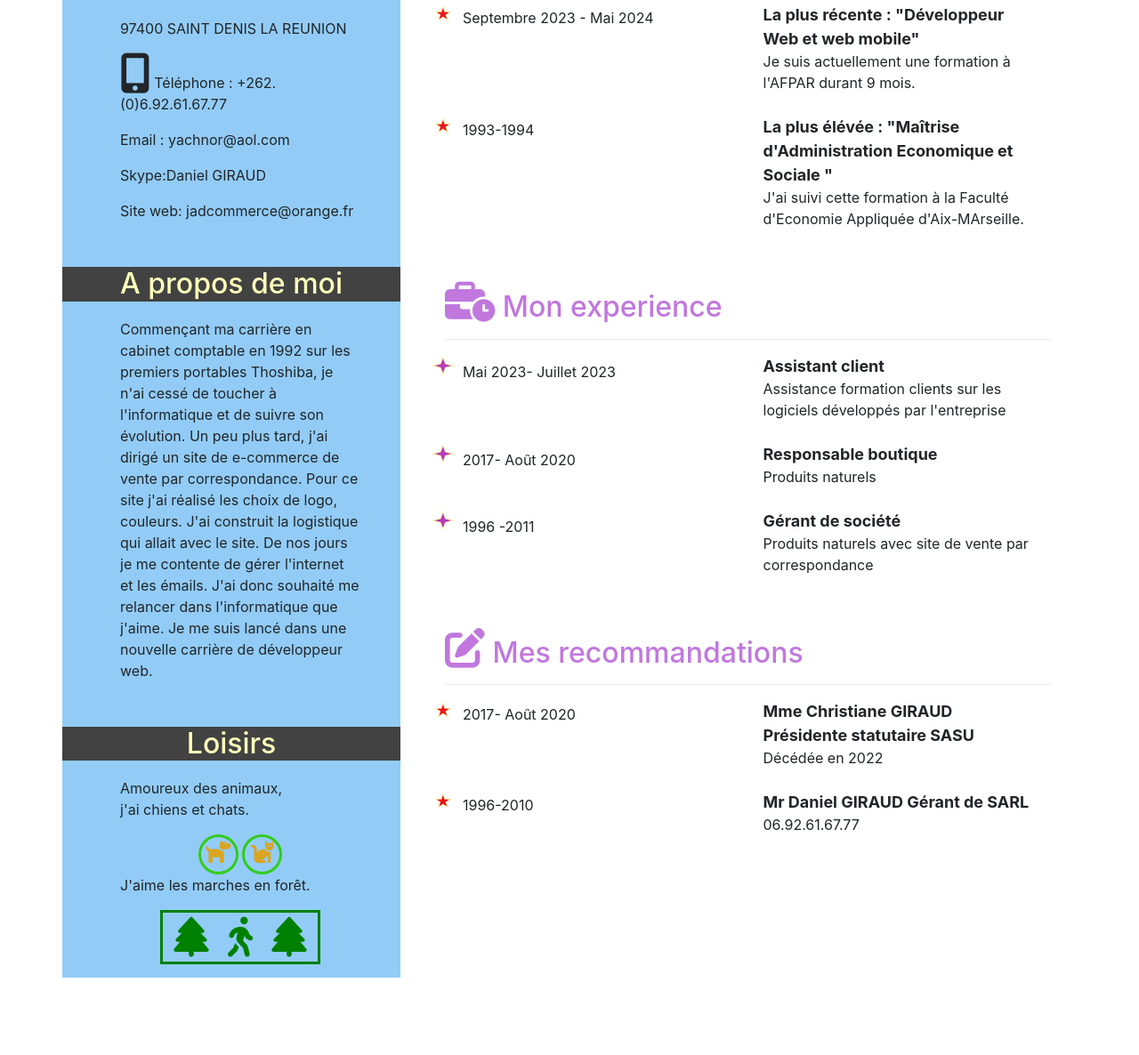
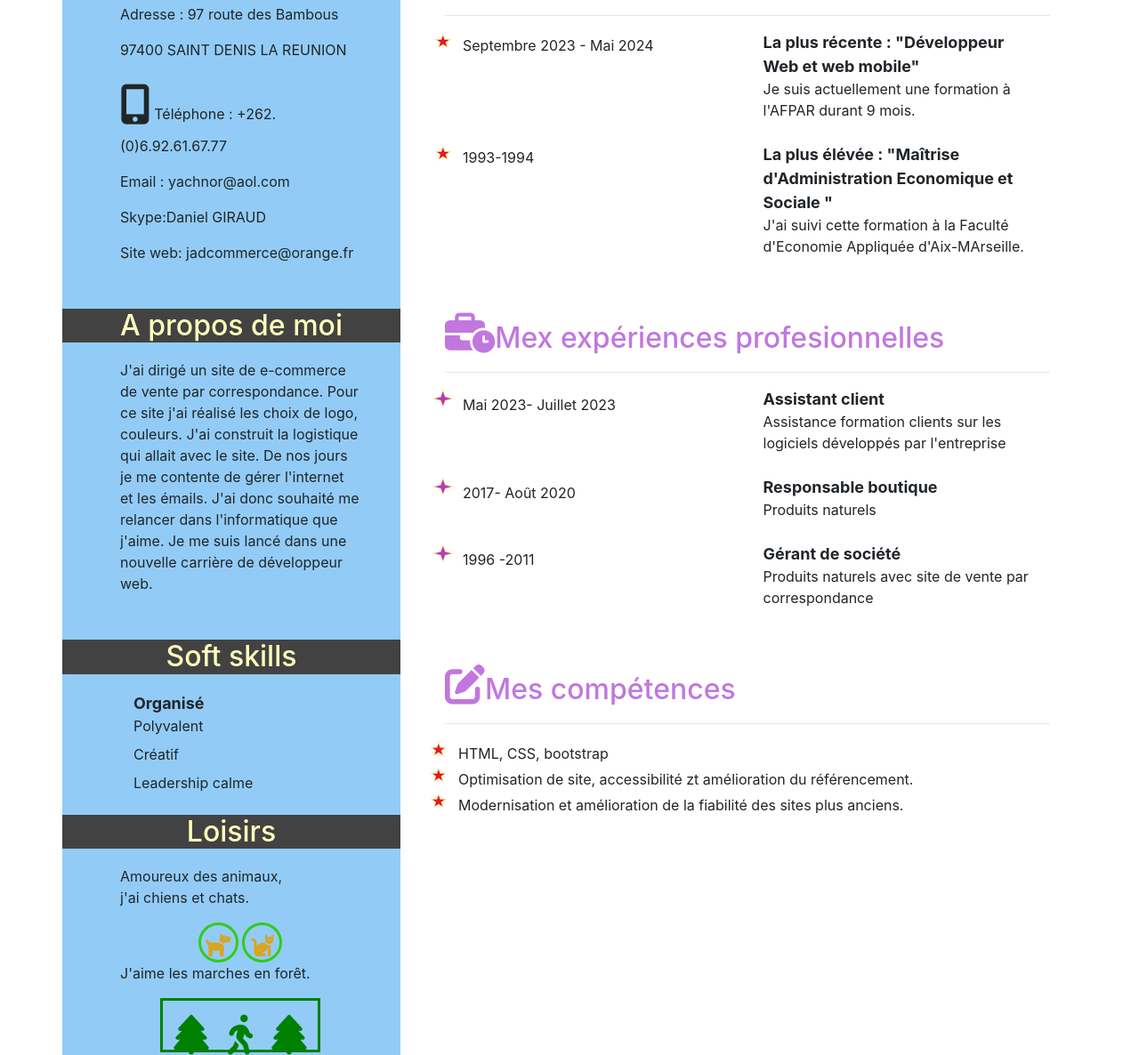
Before and after one commit to yachberlin7/CV2023, a plain HTML site: page page1-cv.html in a window 1280 px wide. Shown: the part 412-1598 px from the top of the page at 89% size. Before the commit the page ends 1511 px from the top, so only its background shows below. Drawn offline with nearby package versions, Linux system fonts and the light colour scheme.

Commit message:
maj06112023

```diff
--- a/page1-cv.html
+++ b/page1-cv.html
@@ -1,4 +1,4 @@
-<!DOCTYPE html>
+!DOCTYPE html>
 <html lang="fr">
   <head>
     <meta charset="utf-8" />
@@ -25,7 +25,7 @@
           </div>
           <div class="col-lg  col-md col-sm col-xs order-last">
             <h1> <em>DANIEL</em>  GIRAUD <br></h1>
-            <h5> <span>Dével</span>oppeur web junior</h5>
+            <h5> <span>Objectif : Dével</span>oppeur web et web mobile</h5>
           </div>
         </div>
     </header>
@@ -65,7 +65,7 @@
 
                 <section>
                   <!--l'experience professionnelle version liste avec signet construit-->
-                  <h2><i class="fas fa-business-time"></i>  Mon experience</h2>
+                  <h2><i class="fas fa-business-time"></i>Mex expériences profesionnelles</h2>
                   <hr>
                     <ol class="container">
                       <li class="row justify-content-between ">
@@ -99,27 +99,12 @@
                 </section>
                 <section>
                   <!--mes recommandations sans liste-->
-                  <h2><i class="fas fa-edit"></i>	 Mes recommandations</h2>
+                  <h2><i class="fas fa-edit"></i>Mes compétences</h2>
                   <hr>
                     <ul class="container">
-                      <li class="row justify-content-between ">
-                        <ul class="col-lg  col-md  col-sm ">
-                          <li> 2017- Août 2020</li>
-                        </ul>
-                        <dl class="col-lg col-md col-sm order-last">
-                          <dt>Mme Christiane GIRAUD Présidente statutaire SASU</dt>
-                          <dd>Décédée en 2022</dd>
-                        </dl>
-                      </li>
-                      <li class="row justify-content-between ">
-                        <ul class="col-lg  col-md  col-sm ">
-                            <li> 1996-2010 </li>
-                        </ul>
-                        <dl class="col-lg col-md col-sm order-last">
-                              <dt>Mr Daniel GIRAUD Gérant de SARL</dt>
-                              <dd>06.92.61.67.77</dd>
-                        </dl>
-                      </li>
+                      <li>HTML, CSS, bootstrap</li>
+                      <li>Optimisation de site, accessibilité zt amélioration du référencement.</li>
+                       <li>Modernisation et amélioration de la fiabilité des sites plus anciens.</li>
 
                     </ul>
                 </section>
@@ -148,7 +133,7 @@
                       <section>
                         <!--modification en section et en container-->
                         <h2>A propos de moi</h2>
-                          <p> Commençant ma carrière en cabinet comptable en 1992 sur les premiers portables Thoshiba, je n'ai cessé de toucher à l'informatique et de suivre son évolution. Un peu plus tard, j'ai dirigé un site de e-commerce de vente par correspondance. Pour ce site j'ai réalisé les choix de logo, couleurs. J'ai construit la logistique qui allait avec le site. De nos jours je me contente de gérer l'internet et les émails. J'ai donc souhaité me relancer dans l'informatique que j'aime. Je me suis lancé dans une nouvelle carrière de développeur web. </p>
+                          <p> J'ai dirigé un site de e-commerce de vente par correspondance. Pour ce site j'ai réalisé les choix de logo, couleurs. J'ai construit la logistique qui allait avec le site. De nos jours je me contente de gérer l'internet et les émails. J'ai donc souhaité me relancer dans l'informatique que j'aime. Je me suis lancé dans une nouvelle carrière de développeur web. </p>
                       </section>
                     </div>
                   </div>
@@ -156,6 +141,17 @@
                     <div class="col-lg col-md col-sm ">
                       <section >
                         <!--suppression de footer inadapté au profit de section et aside-->
+                        <h2>Soft skills</h2>
+                          <ul class="container">
+                            <li class="row justify-content-between ">
+                              <dl class="col-lg col-md col-sm order-last">
+                                <dt>Organisé</dt>
+                                <dd>Polyvalent</dd>
+                                <dd>Créatif</dd>
+                                <dd>Leadership calme</dd>
+                              </dl>
+                            </li>
+                          </ul>
                         <h2>Loisirs</h2>
                           <p> Amoureux des animaux,<br> j'ai chiens et chats.</p>
                           <div class="animaux">
```
Also changed, not shown: page2-cv.html (+1 -1 lines), page3-cv.html (+1 -1 lines).
